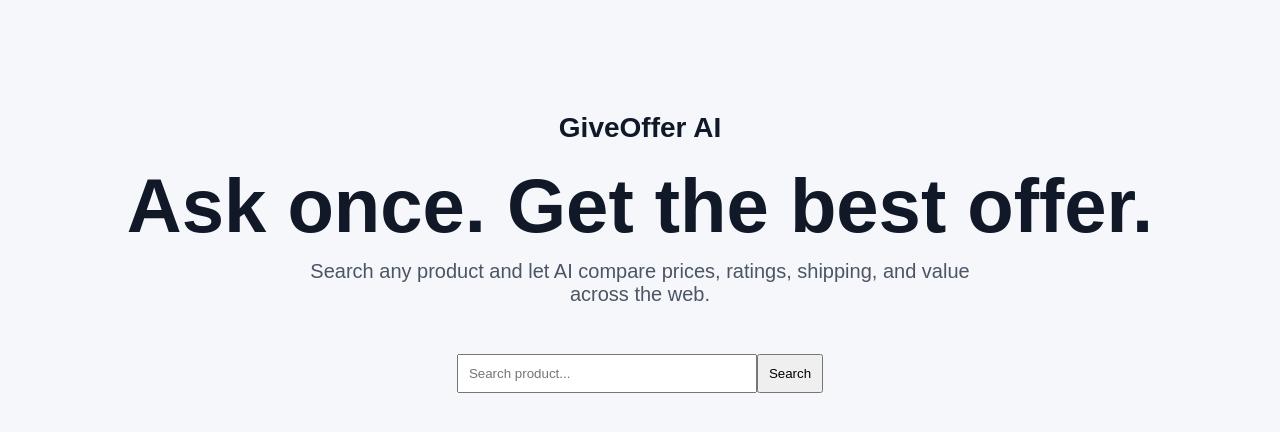
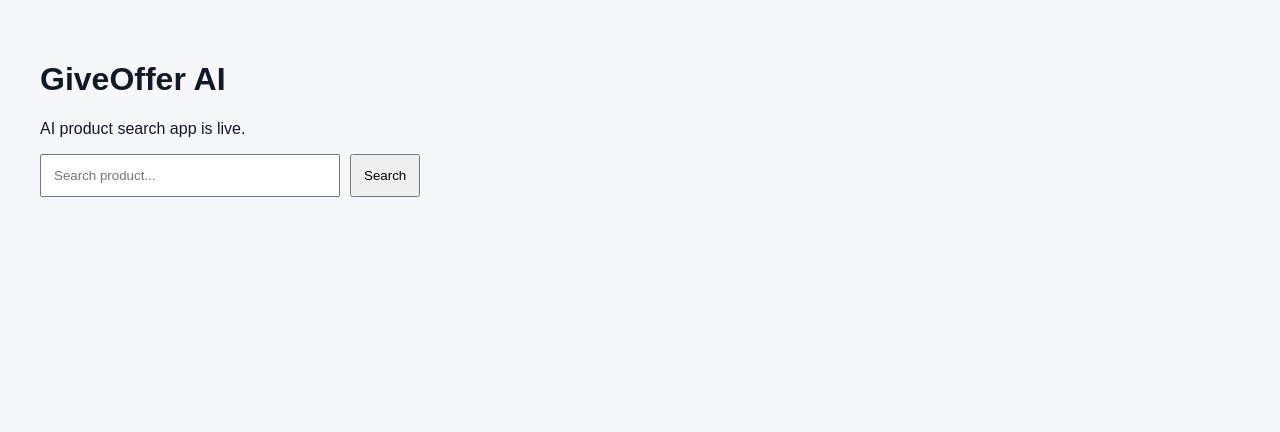
Before and after one commit to giveoffers-netizen/giveoffer-ai, a Next.js app: page / in a window 1280 px wide. Shown: the top 432 px of the page. Built offline with nearby package versions, Linux system fonts and the light colour scheme.

Commit message:
Update page.tsx

```diff
--- a/app/page.tsx
+++ b/app/page.tsx
@@ -1,14 +1,16 @@
-import SearchForm from "../components/SearchForm";
-
 export default function Home() {
   return (
-    <main className="container">
-      <section className="hero">
-        <div className="logo">GiveOffer AI</div>
-        <h1 className="title">Ask once. Get the best offer.</h1>
-        <p className="subtitle">Search any product and let AI compare prices, ratings, shipping, and value across the web.</p>
-        <SearchForm />
-      </section>
+    <main style={{ padding: 40, fontFamily: "Arial" }}>
+      <h1>GiveOffer AI</h1>
+      <p>AI product search app is live.</p>
+
+      <form>
+        <input
+          placeholder="Search product..."
+          style={{ padding: 12, width: 300, marginRight: 10 }}
+        />
+        <button style={{ padding: 12 }}>Search</button>
+      </form>
     </main>
   );
 }
```
